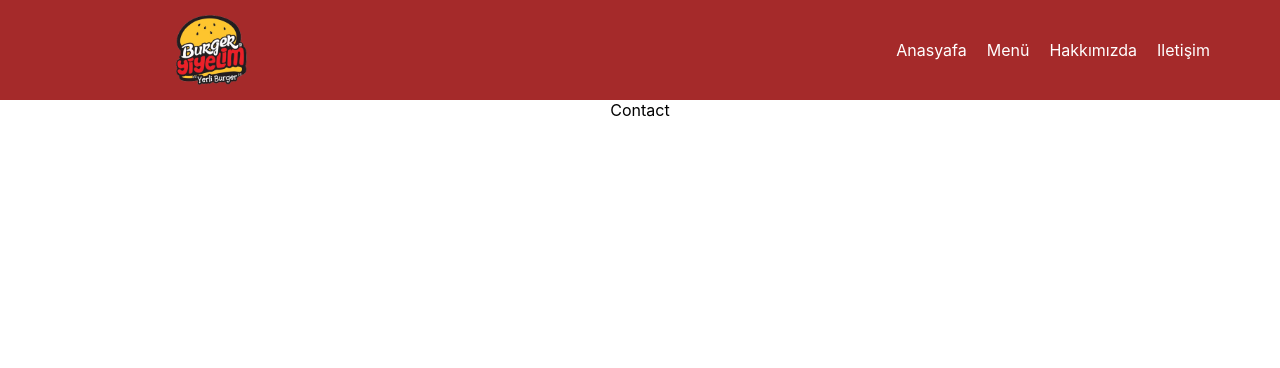
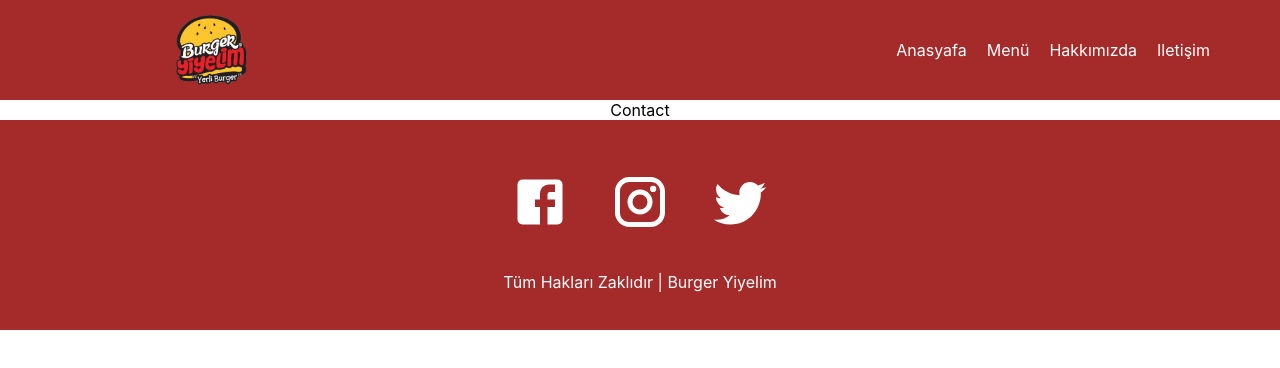
Before and after one commit to VepaHocanazarov/React-Egtimi-Section--17--BurgerYiyelimProjesi, a React (Create React App) app: page /contact in a window 1280 px wide. Shown: the top 368 px of the page. Built offline with nearby package versions, Linux system fonts and the light colour scheme.

Commit message:
198. Footer Kısmı Oluşturuldu

```diff
--- a/src/App.js
+++ b/src/App.js
@@ -5,18 +5,21 @@ import { About } from './Components/About';
 import { Menu } from './Components/Menu';
 import { Contact } from './Components/Contact';
 import { Navbar } from './Components/Navbar';
+import { Footer } from './Components/Footer';
 
 function App() {
   return (
     <div className="App">
 
       <Navbar/>
+
       <Routes>
         <Route path='/' exact element={<Home/>} />
         <Route path='/about' exact element={<About/>} />
         <Route path='/menu' exact element={<Menu/>} />
         <Route path='/contact' exact element={<Contact/>} />
       </Routes>
+      <Footer/>
     </div>
   );
 }
--- a/src/Components/Footer.js
+++ b/src/Components/Footer.js
@@ -1,7 +1,22 @@
-import React from 'react'
+import React from 'react';
+import FacebookIcon from '@mui/icons-material/Facebook';
+import InstagramIcon from '@mui/icons-material/Instagram';
+import TwitterIcon from '@mui/icons-material/Twitter';
+import "../Styles/Footer.css"
 
 export const Footer = () => {
   return (
-    <div>Footer</div>
+    <div className='footer'>
+
+        <div className='SocialMedia'>
+            <FacebookIcon/>
+            <InstagramIcon/>
+            <TwitterIcon/>
+
+        </div>
+
+        <p>Tüm Hakları Zaklıdır | Burger Yiyelim</p>
+
+    </div>
   )
 }
--- a/src/Styles/Footer.css
+++ b/src/Styles/Footer.css
@@ -0,0 +1,21 @@
+.footer{
+    background-color: brown;
+    width: 100%;
+    height: 200px;
+    display: flex;
+    flex-direction: column;
+    justify-content: center;
+    align-items: center;
+    padding-top: 10px;
+}
+
+.SocialMedia svg{
+    color: white;
+    font-size: 60px;
+    margin: 20px;
+    cursor: pointer;
+}
+
+p{
+    color: white;
+}
```
